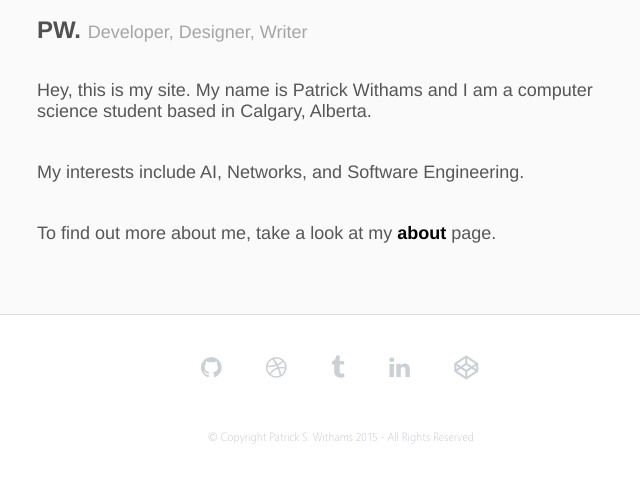
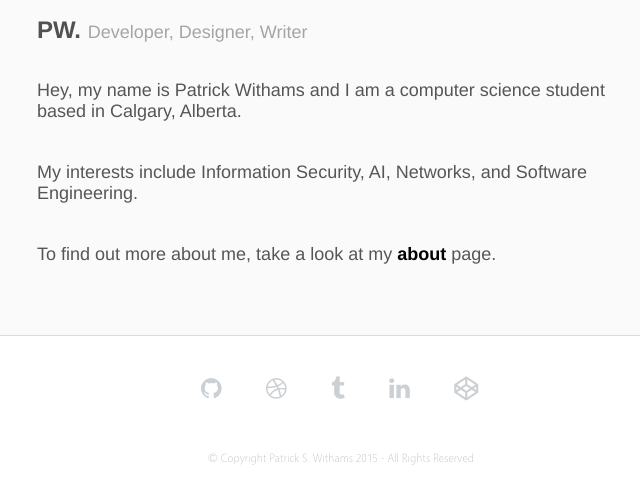
Before and after one commit to paddyw2/paddyw2.github.io, a Jekyll site: the page built from index.md, in a window 1280 px wide. Shown: the top 504 px of the page, without its empty margins (299-939 px from the left). Built offline with Jekyll 4.4.1, drawn with Linux system fonts in a browser that asks for light colours; nearby versions of some CDN libraries.

```diff
--- a/index.md
+++ b/index.md
@@ -3,8 +3,8 @@ layout: default
 title: "Patrick S. Withams"
 ---
 
-Hey, this is my site. My name is Patrick Withams and I am a computer science student based in Calgary, Alberta.
+Hey, my name is Patrick Withams and I am a computer science student based in Calgary, Alberta.
 
-My interests include AI, Networks, and Software Engineering.
+My interests include Information Security, AI, Networks, and Software Engineering.
 
 To find out more about me, take a look at my [about](/about) page.
```
Also changed, not shown: about.md (+1 -1 lines).
